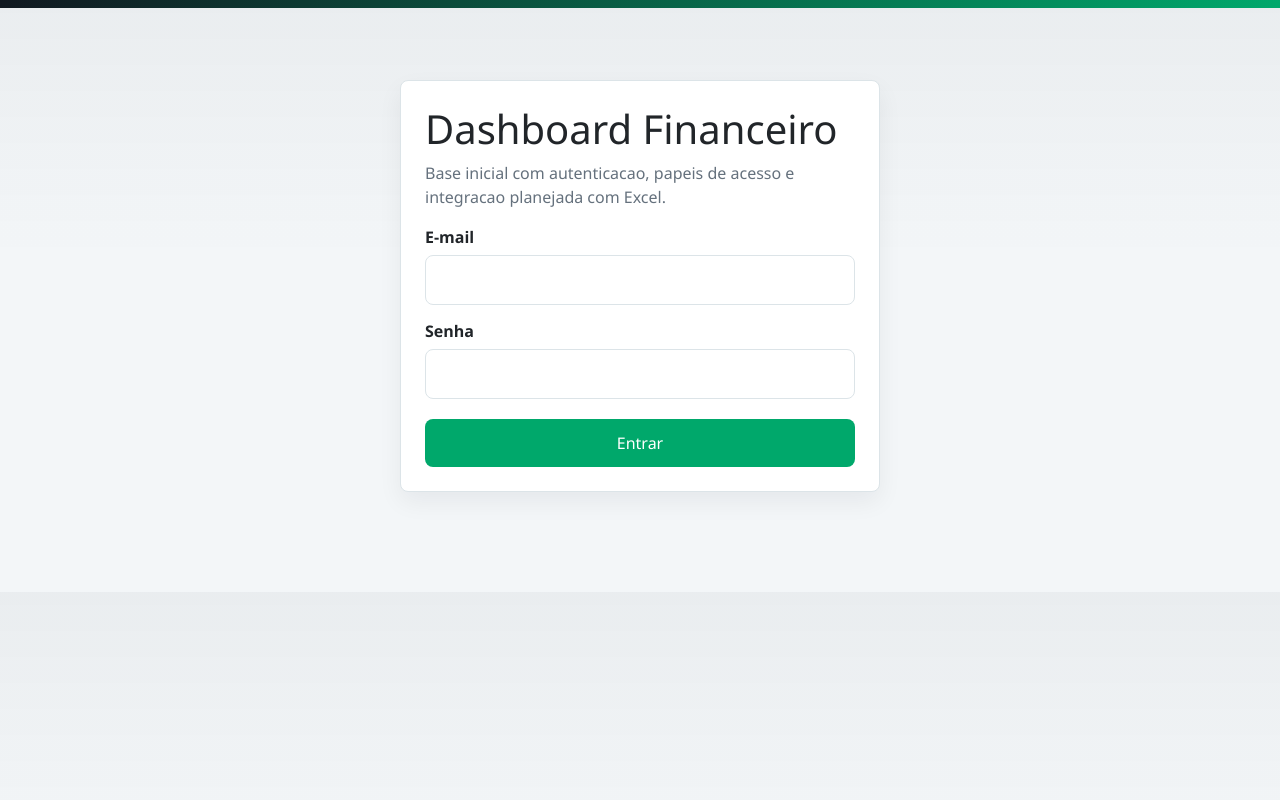
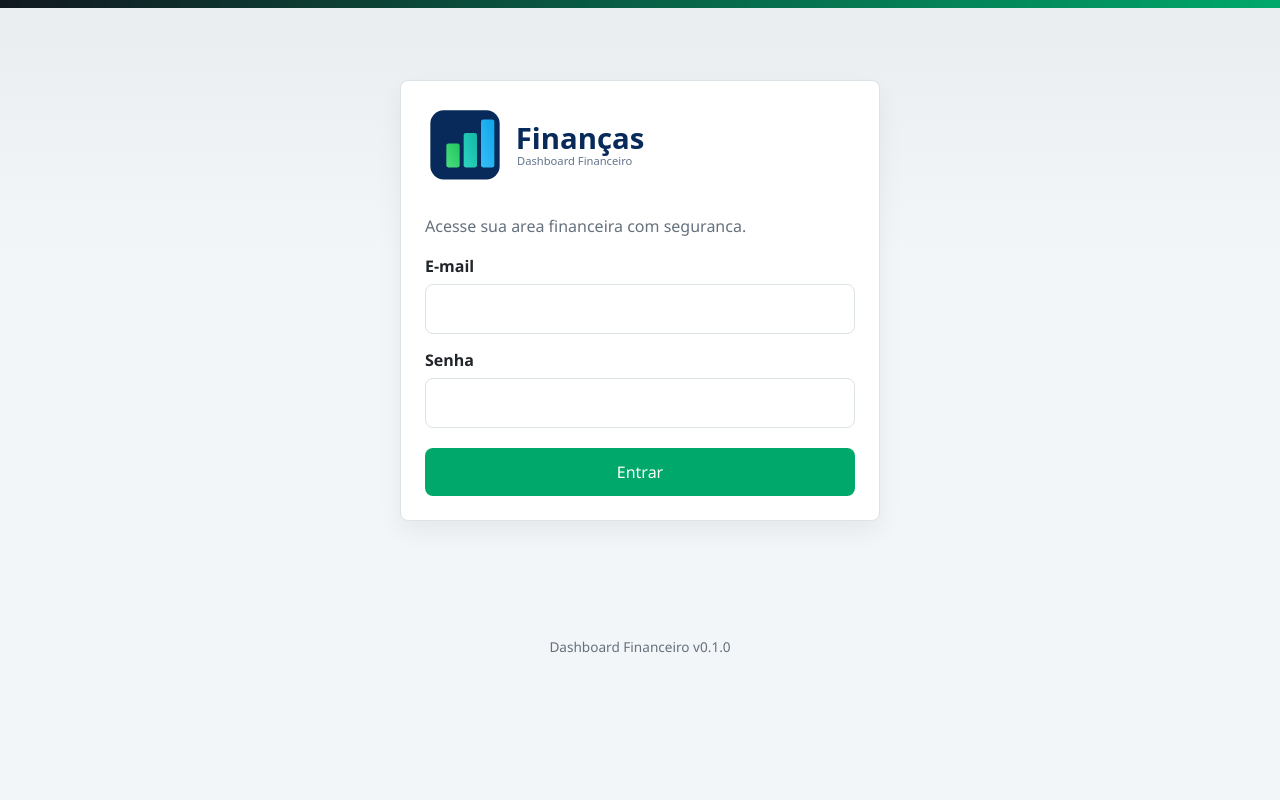
Before and after one commit to mauricio-tonny/dashboard, a PHP site: page /login in a window 1280 px wide. Run offline with PHP 8.4, Linux system fonts and the light colour scheme.

Commit message:
Add brand assets to login

```diff
--- a/views/auth/login.php
+++ b/views/auth/login.php
@@ -3,8 +3,10 @@ $title = 'Login';
 ob_start();
 ?>
 <section class="card" style="max-width: 480px; margin: 40px auto;">
-    <h1>Dashboard Financeiro</h1>
-    <p class="muted">Base inicial com autenticacao, papeis de acesso e integracao planejada com Excel.</p>
+    <div style="margin-bottom: 24px;">
+        <img src="/assets/brand/logo.svg?v=<?= htmlspecialchars($_ENV['APP_VERSION'] ?? '0.1.0', ENT_QUOTES, 'UTF-8') ?>" alt="Financas Dashboard Financeiro" style="display: block; width: min(100%, 320px); height: auto;">
+    </div>
+    <p class="muted">Acesse sua area financeira com seguranca.</p>
 
     <?php if (!empty($error)): ?>
         <p class="error"><?= htmlspecialchars($error, ENT_QUOTES, 'UTF-8') ?></p>
--- a/views/layout.php
+++ b/views/layout.php
@@ -5,6 +5,7 @@
     <meta name="viewport" content="width=device-width, initial-scale=1.0">
     <meta name="robots" content="noindex,nofollow,noarchive">
     <title><?= htmlspecialchars($title ?? 'Dashboard Financeiro', ENT_QUOTES, 'UTF-8') ?></title>
+    <link rel="icon" type="image/svg+xml" href="/assets/brand/favicon.svg?v=<?= htmlspecialchars($_ENV['APP_VERSION'] ?? '0.1.0', ENT_QUOTES, 'UTF-8') ?>">
     <link href="https://cdn.jsdelivr.net/npm/bootstrap@5.3.7/dist/css/bootstrap.min.css" rel="stylesheet" integrity="sha384-LN+7fdVzj6u52u30Kp6M/trliBMCMKTyK833zpbD+pXdCLuTusPj697FH4R/5mcr" crossorigin="anonymous">
     <style>
         :root {
@@ -24,6 +25,9 @@
         }
 
         * { box-sizing: border-box; }
+        html, body {
+            min-height: 100%;
+        }
         body {
             margin: 0;
             font-family: "Segoe UI", Tahoma, Geneva, Verdana, sans-serif;
@@ -31,6 +35,8 @@
                 linear-gradient(180deg, rgba(17, 24, 32, 0.04), transparent 260px),
                 var(--bg);
             color: var(--text);
+            display: flex;
+            flex-direction: column;
         }
         body::before {
             content: "";
@@ -42,6 +48,8 @@
             max-width: 1080px;
             margin: 0 auto;
             padding: 32px 20px 60px;
+            width: 100%;
+            flex: 1;
         }
         .card {
             background: var(--surface);
@@ -107,12 +115,22 @@
             width: auto;
             padding: 10px 16px;
         }
+        .app-footer {
+            color: var(--muted);
+            font-size: 0.85rem;
+            padding: 16px 20px 28px;
+            text-align: center;
+        }
     </style>
 </head>
 <body>
     <main class="container">
         <?= $content ?>
     </main>
+    <footer class="app-footer">
+        <?= htmlspecialchars($_ENV['APP_NAME'] ?? 'Dashboard Financeiro', ENT_QUOTES, 'UTF-8') ?>
+        v<?= htmlspecialchars($_ENV['APP_VERSION'] ?? '0.1.0', ENT_QUOTES, 'UTF-8') ?>
+    </footer>
     <script src="https://cdn.jsdelivr.net/npm/bootstrap@5.3.7/dist/js/bootstrap.bundle.min.js" integrity="sha384-ndDqU0Gzau9qJ1lfW4pNLlhNTkCfHzAVBReH9diLvGRem5+R9g2FzA8ZGN954O5Q" crossorigin="anonymous"></script>
 </body>
 </html>
```
Also changed, not shown: public/assets/brand/favicon.svg (added), public/assets/brand/logo.svg (added), 1 other file.
